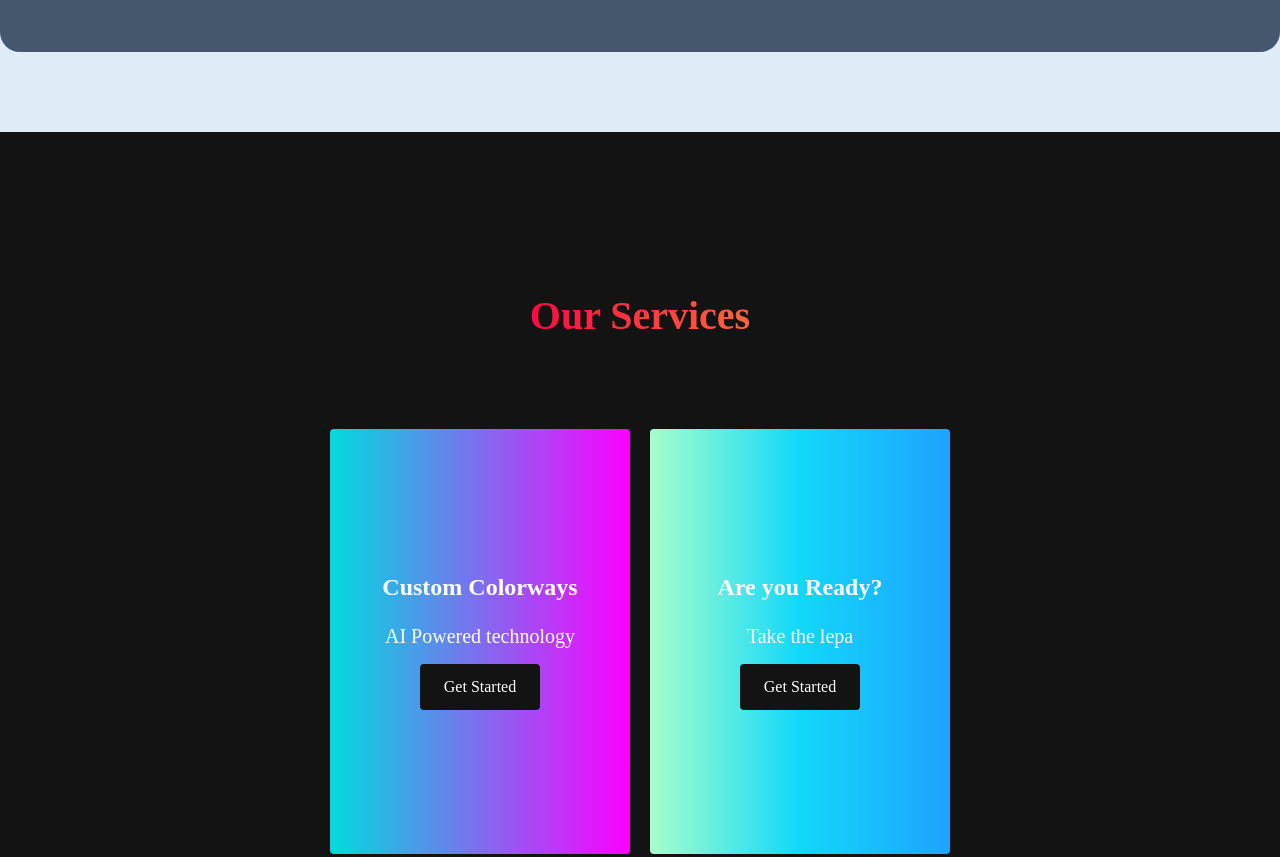
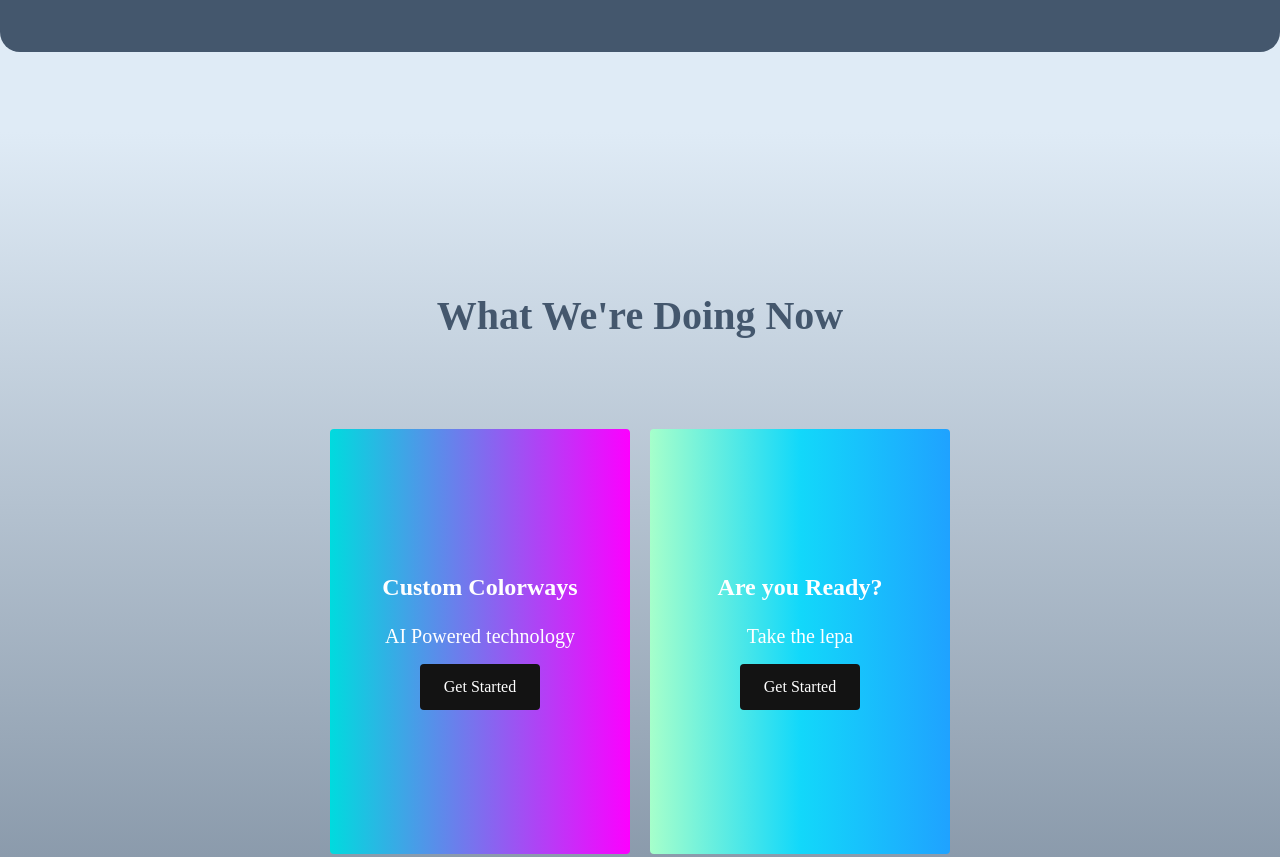
Before and after one commit to kisernl/adamS, a plain HTML site: page index.html in a window 1280 px wide. Shown: the part 1266-2123 px from the top of the page. Drawn offline with Linux system fonts and the light colour scheme.

Commit message:
add background to service / doing now section

```diff
--- a/index.html
+++ b/index.html
@@ -71,7 +71,7 @@
 
     <!-- Services Section -->
     <div class="services" id="services">
-      <h1>Our Services</h1>
+      <h1>What We're Doing Now</h1>
       <div class="services__wrapper">
         <div class="services__card">
           <h2>Custom Colorways</h2>
--- a/styles.css
+++ b/styles.css
@@ -8,7 +8,9 @@
 
   .navbar {
     /* background: #768A96;  */
+    /* background: #29353C; */
     background: #29353C;
+    opacity: 25;
     height: 80px;
     display: flex;
     justify-content: center;
@@ -467,7 +469,11 @@
 
   /* Services Section */
   .services {
-    background: #131313;
+    background: #44576D;
+    background: -moz-linear-gradient(to bottom, #DFEBF6 0%, #44576D 100%);
+    background: -webkit-linear-gradient(to bottom, #DFEBF6 0%, #44576D 100%);
+    background: linear-gradient(to bottom, #DFEBF6 0%, #44576D 100%);
+    filter: progid:DXImageTransform.Microsoft.gradient(startColorstr="##DFEBF6",endColorstr="#44576d",GradientType=1);
     display: flex;
     flex-direction: column;
     justify-content: center;
@@ -477,8 +483,7 @@
   }
 
   .services h1 {
-    background-color: #ff8177;
-    background-image: linear-gradient(to right, #ff0844 0%, #f7673c 100%);
+    background-color: #44576D;
     background-size: 100%;
     -webkit-background-clip: text;
     -moz-background-clip: text;
```
